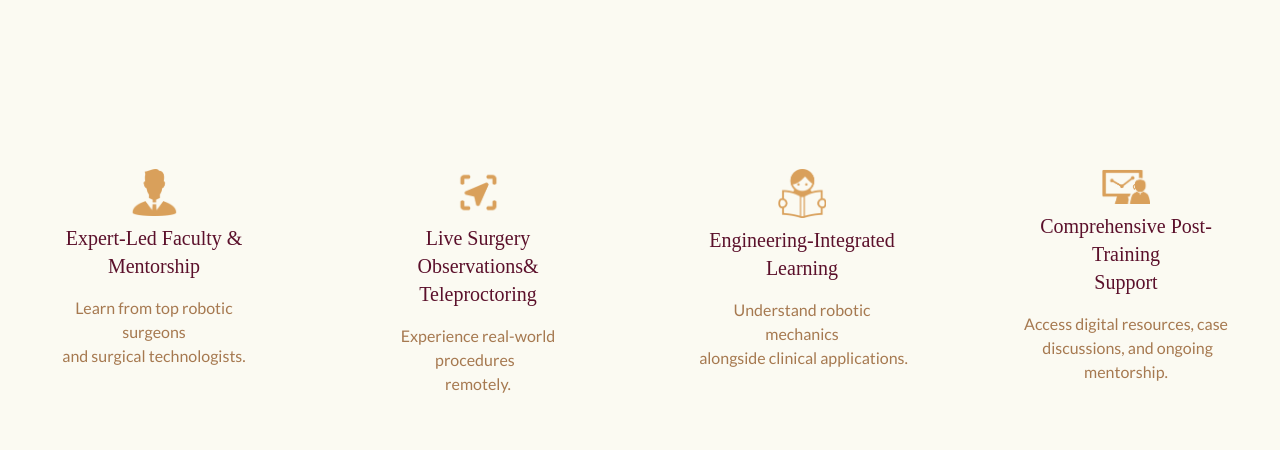
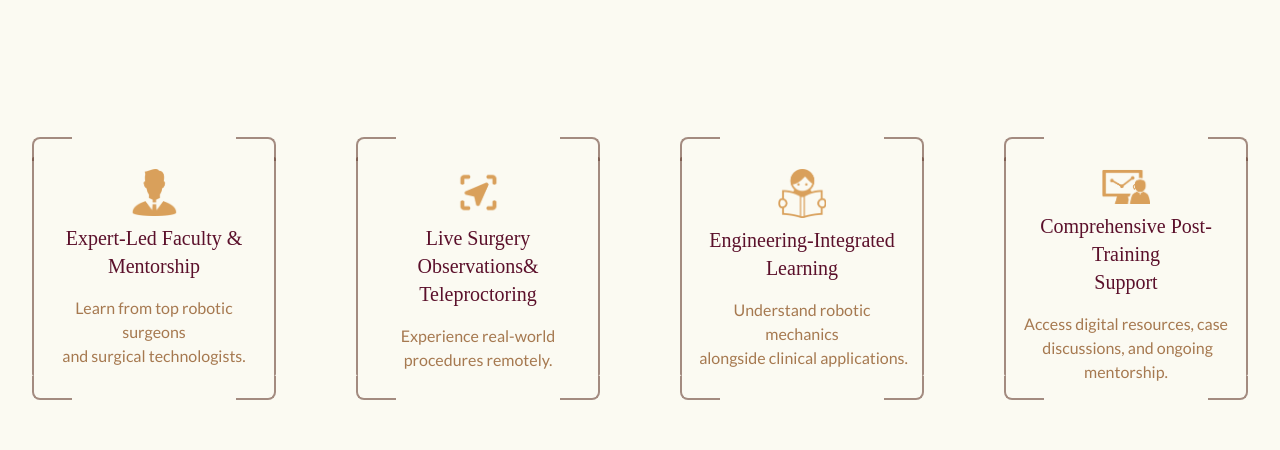
Before and after one commit to puneetshukla041/ssicrs, a Next.js app: page /AboutUs in a window 1280 px wide. Shown: the part 2440-2890 px from the top of the page. Built offline with nearby package versions, Linux system fonts and the light colour scheme.

Commit message:
Update section5.tsx

```diff
--- a/components/aboutpage/section5.tsx
+++ b/components/aboutpage/section5.tsx
@@ -31,7 +31,7 @@ export default function Section2({ children }: Section2Props) {
       heading: "Live Surgery Observations&<br> Teleproctoring",
       text: (
         <>
-          Experience real-world procedures  <br />remotely.
+          Experience real-world procedures remotely.
         </>
       ),
       textColor: "#A67950",
@@ -108,16 +108,12 @@ export default function Section2({ children }: Section2Props) {
         </div>
 
 {/* Logos Section */}
-        {/* Removed fixed padding (md:pl-44 lg:pl-56), allowing the max-w container to handle alignment */}
 <div className="w-full flex justify-center md:justify-start mt-16 md:mt-32 relative">
-
-          {/* Grid Container */}
-          {/* Reduced the gap on smaller screens for better fit */}
   <div className="grid grid-cols-2 gap-y-10 gap-x-6 sm:grid-cols-4 sm:gap-x-10 md:gap-x-16 lg:gap-x-20 w-full">
     {logos.map((logo, index) => (
       <div
         key={index}
-                className="relative flex flex-col items-center text-center group cursor-pointer p-2 sm:p-4"
+        className="relative flex flex-col items-center text-center p-2 sm:p-4"
       >
         <Image
           src={logo.src}
@@ -136,23 +132,23 @@ export default function Section2({ children }: Section2Props) {
           className="font-lato font-normal text-xs sm:text-sm md:text-base leading-snug mt-2"
           style={{ color: logo.textColor }}
         >
-                  {/* Ensuring text is responsive for all screens */}
           {logo.text}
         </p>
 
-                {/* Decorative Brackets (Unchanged) */}
+        {/* Permanent Decorative Brackets */}
         <div className="absolute inset-0 pointer-events-none">
-                  <span className="absolute left-0 top-5 bottom-6 w-[2px] border-l-2 border-[#6A4336] rounded-tl-lg rounded-bl-lg opacity-0 transition-all duration-500 ease-in-out group-hover:opacity-60 group-hover:w-0"></span>
-                  <span className="absolute right-0 top-5 bottom-6 w-[2px] border-r-2 border-[#6A4336] rounded-tr-lg rounded-br-lg opacity-0 transition-all duration-500 ease-in-out group-hover:opacity-60 group-hover:w-0"></span>
-                  <span className="absolute top-0 left-0 w-4 h-[2px] border-t-2 border-l-2 border-[#6A4336] rounded-tl-lg opacity-0 transition-all duration-500 ease-in-out group-hover:opacity-60 group-hover:w-10 group-hover:h-6"></span>
-                  <span className="absolute top-0 right-0 w-4 h-[2px] border-t-2 border-r-2 border-[#6A4336] rounded-tr-lg opacity-0 transition-all duration-500 ease-in-out group-hover:opacity-60 group-hover:w-10 group-hover:h-6"></span>
-                  <span className="absolute bottom-0 left-0 w-4 h-[2px] border-b-2 border-l-2 border-[#6A4336] rounded-bl-lg opacity-0 transition-all duration-500 ease-in-out group-hover:opacity-60 group-hover:w-10 group-hover:h-6"></span>
-                  <span className="absolute bottom-0 right-0 w-4 h-[2px] border-b-2 border-r-2 border-[#6A4336] rounded-br-lg opacity-0 transition-all duration-500 ease-in-out group-hover:opacity-60 group-hover:w-10 group-hover:h-6"></span>
+          <span className="absolute left-0 top-5 bottom-6 w-[2px] border-l-2 border-[#6A4336] rounded-tl-lg rounded-bl-lg opacity-60"></span>
+          <span className="absolute right-0 top-5 bottom-6 w-[2px] border-r-2 border-[#6A4336] rounded-tr-lg rounded-br-lg opacity-60"></span>
+          <span className="absolute top-0 left-0 w-10 h-6 border-t-2 border-l-2 border-[#6A4336] rounded-tl-lg opacity-60"></span>
+          <span className="absolute top-0 right-0 w-10 h-6 border-t-2 border-r-2 border-[#6A4336] rounded-tr-lg opacity-60"></span>
+          <span className="absolute bottom-0 left-0 w-10 h-6 border-b-2 border-l-2 border-[#6A4336] rounded-bl-lg opacity-60"></span>
+          <span className="absolute bottom-0 right-0 w-10 h-6 border-b-2 border-r-2 border-[#6A4336] rounded-br-lg opacity-60"></span>
         </div>
       </div>
     ))}
   </div>
 </div>
+
       </div>
     </section>
   );
```
Lines whose indentation alone changed are shown as unchanged.
